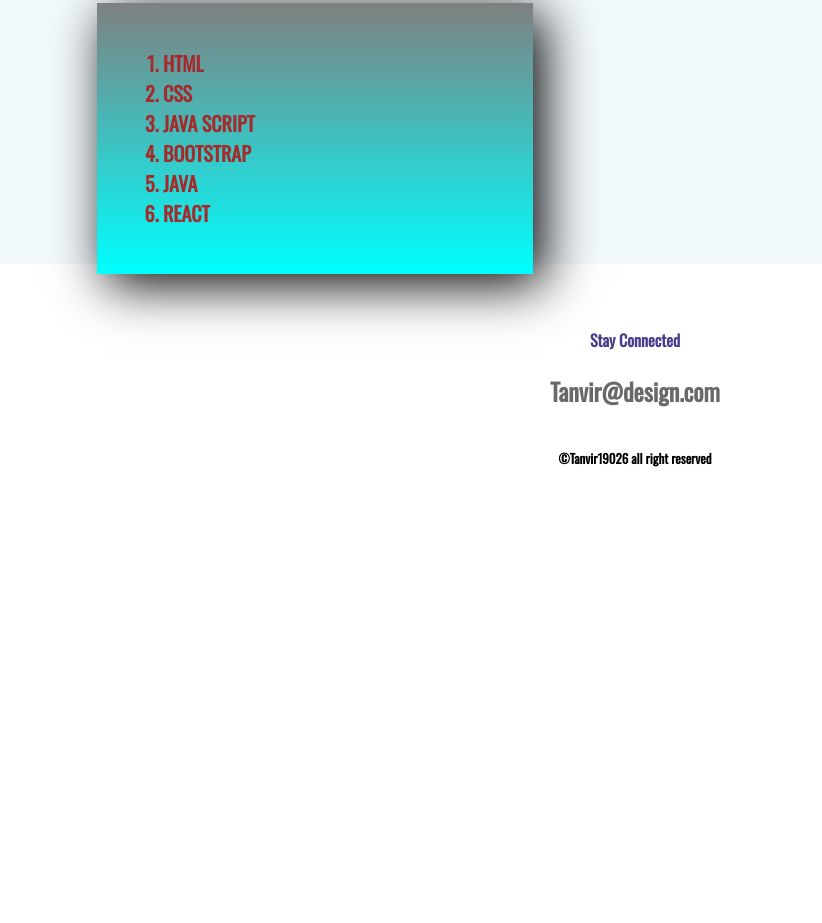
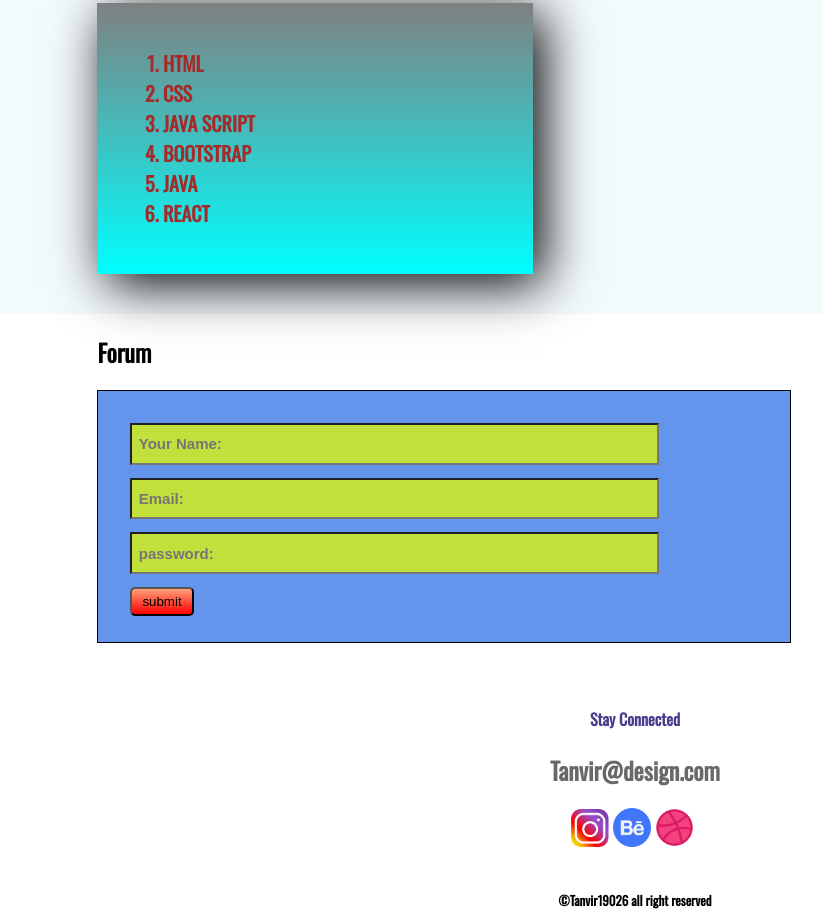
Before and after one commit to Tanvir19026/assinment, a plain HTML site: page index.html in a window 1280 px wide. Shown: the part 2357-3280 px from the top of the page, without its empty margins (5-827 px from the left). Before the commit the page ends 2838 px from the top, so only its background shows below. Drawn offline with nearby package versions, Linux system fonts and the light colour scheme; a web font is replaced by a local one.

Commit message:
finished

```diff
--- a/index.html
+++ b/index.html
@@ -80,7 +80,7 @@
 
 <div class="project">
 <img  src="images/image 4.png" alt="">
-<h2>Power-x-gym </h2>
+<h2>Power-x-gym (gym website) </h2>
 <p>This is a nice gym website.This website is made by me Where people can visit and see equipment of a gym.</p>
 </div>
 
@@ -129,10 +129,43 @@
 
 </section>
 
+<section class="signup">
+
+<div class="forumdesign">
+ <h2>Forum</h2>
+</div>
+
+<div class="inputsectiondesign">
+<input class="inputdesign" type="text" placeholder="Your Name:">
+<br>
+<input class="inputdesign" type="email" placeholder="Email:">
+<br>
+<input  class="inputdesign" type="password" placeholder="password:">
+<br>
+<input id="submitbutton" type="submit" value="submit">
+</div>
+
+
+</section>
+
+
+
 <footer>
   <h4>Stay Connected</h4>
   <h2>Tanvir@design.com</h2>
+  <section class="footerimg">
+<div class="smallpic">
+
+<img   src="images/image 7.png" alt="">
+<img  src="images/Group 33059.png" alt="">
+<img   src="images/image 6.png" alt="">
+
+
+</div>
+
+  </section>
   <p><span>&copy;</span>Tanvir19026 all right reserved</p>
+
 </footer>
 
 
--- a/style.css
+++ b/style.css
@@ -91,6 +91,7 @@ background-color: rgba(247, 244, 244, 0.815);
   padding:2%;
   margin-left:7%;
   width:20%;
+  height:50%;
   float:left;
   border-radius:10px;
 }
@@ -135,7 +136,7 @@ background-color: rgba(247, 244, 244, 0.815);
   margin-right: 5%;
 }
 .bonus{
-  height:400px;
+  height:450px;
   margin-top: 10%;
   background-color: rgba(213, 236, 250, 0.281);
 }
@@ -156,7 +157,34 @@ background-color: rgba(247, 244, 244, 0.815);
   font-size: 20px;
   font-weight: 600;
 }
+.inputsectiondesign{
+  margin-left:8%;
+border:1px solid black;
+width:50%;
+padding:2%;
+height:200px;
+background-color: cornflowerblue;
+}
+.forumdesign{
+  margin-left:8%;
 
+}
+.inputdesign{
+  width:80%;
+  height:25px;
+  margin: 1%;
+  font-size: 15px;
+  background-color: rgb(194, 224, 60);
+  font-weight: 600;
+  padding:1%;
+
+}
+#submitbutton{
+  margin:1%;
+  padding: 5px 10px;
+  background-image: linear-gradient(180deg,lightsalmon,red);
+  border-radius: 5px;
+}
 footer p{
   margin-top:3%;
   text-align: center;
@@ -172,4 +200,15 @@ footer h4{
 footer h2{
   color:dimgray;
   text-align: center;
+
 }
+.smallpic{
+
+  display:inline;
+  margin-left:45%;
+
+}
+.smallpic img{
+  width: 3%;
+  height: 3%;
+}
```
Also changed, not shown: images/dream-bg.png (added), images/top-banner.png (added).
